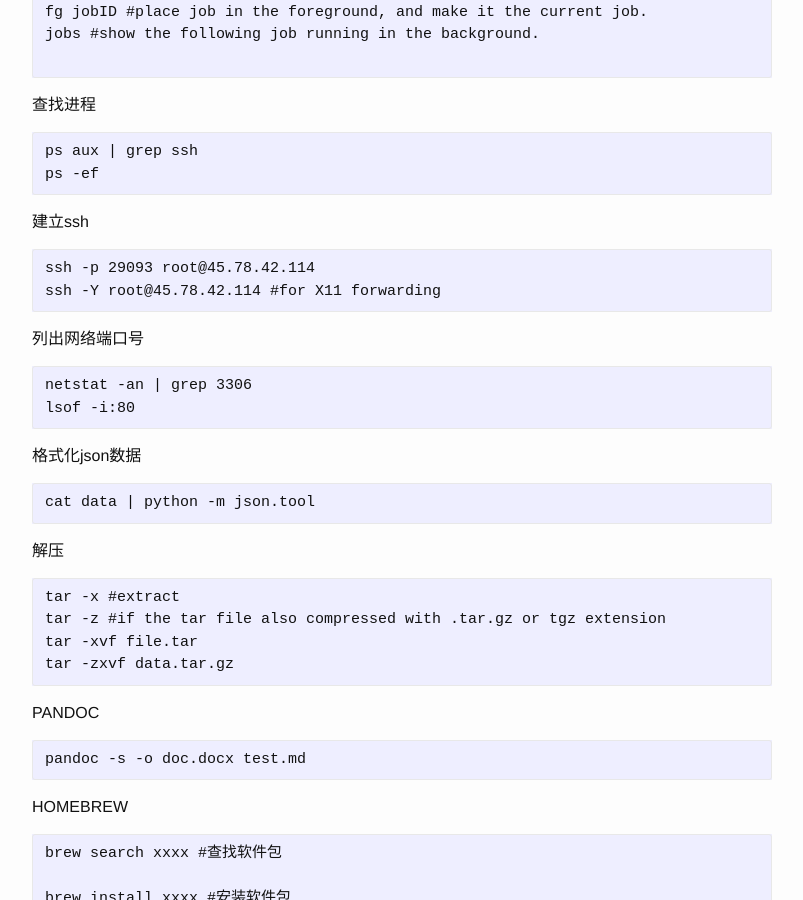
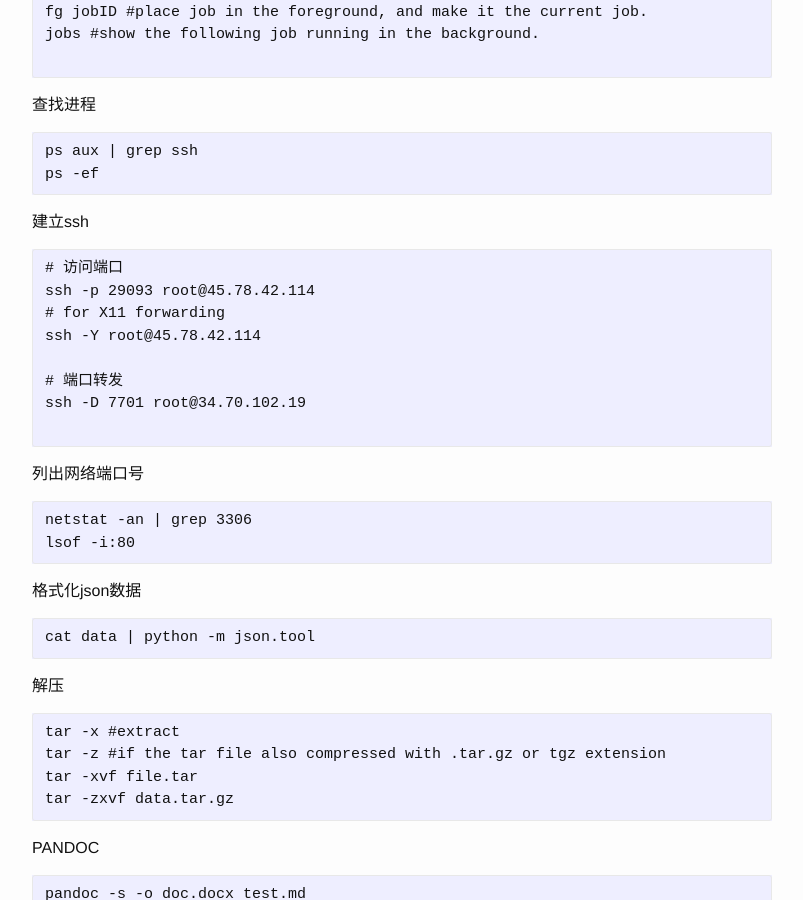
Before and after one commit to josephstalin117/josephstalin117.github.io, a Jekyll site: the page built from _posts/2016-07-03-mac.markdown, in a window 1280 px wide and 900 px high, scrolled down 962 px. Shown: the whole window, without its empty margins (238-1041 px from the left). Built offline with Jekyll 4.4.1, drawn with Linux system fonts in a browser that asks for light colours.

````diff
--- a/_posts/2016-07-03-mac.markdown
+++ b/_posts/2016-07-03-mac.markdown
@@ -61,8 +61,14 @@ ps -ef
 建立ssh
 
 ```
+# 访问端口
 ssh -p 29093 root@45.78.42.114
-ssh -Y root@45.78.42.114 #for X11 forwarding
+# for X11 forwarding
+ssh -Y root@45.78.42.114
+
+# 端口转发
+ssh -D 7701 root@34.70.102.19
+
 ```
 
 列出网络端口号
````
Also changed, not shown: _posts/2016-04-04-linux.markdown (+3 -4 lines).
